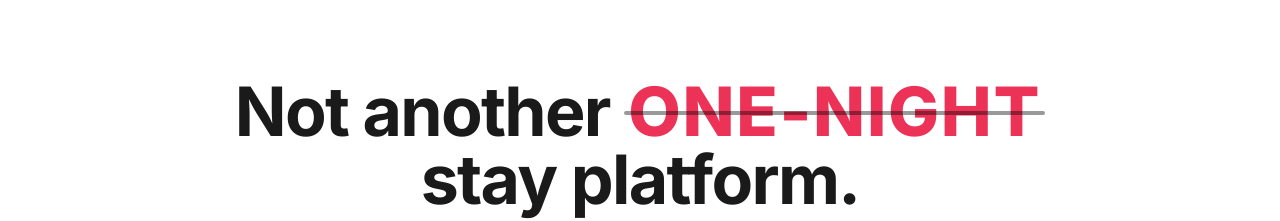
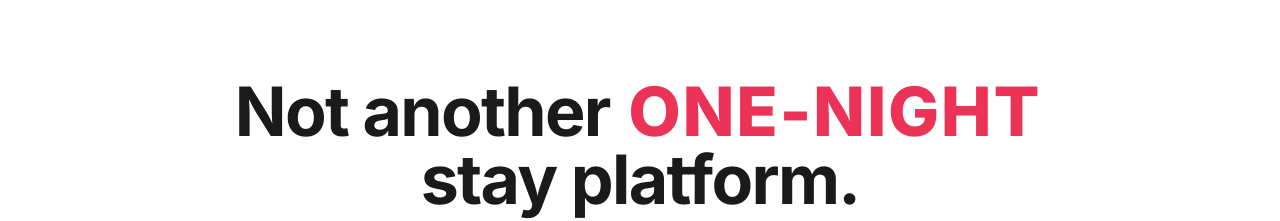
Before and after one commit to amannex/apnastay, a Next.js app: page / in a window 1280 px wide. Shown: the part 149-370 px from the top of the page. Built offline with nearby package versions, Linux system fonts and the light colour scheme; no server answers.

Commit message:
style(hero): remove strikethrough from ONE-NIGHT in main headline

```diff
--- a/src/components/hero/HeroSection.tsx
+++ b/src/components/hero/HeroSection.tsx
@@ -2,7 +2,6 @@
 
 import React from 'react';
 import { ArrowRight } from 'lucide-react';
-import { motion } from 'framer-motion';
 import SearchBar from '../search/SearchBar';
 import { siteConfig } from '../../config/site';
 
@@ -49,16 +48,8 @@ export default function HeroSection({
         {/* 1. Main Headline */}
         <h1 className="text-3xl sm:text-5xl md:text-6xl lg:text-[62px] xl:text-[68px] font-bold tracking-tight text-[#1A1A1A] leading-[1.12] sm:leading-[1.08] max-w-4xl mx-auto animate-slide-up">
           Not another{' '}
-          <span className="relative inline-block font-extrabold text-[#ED3258] px-1 uppercase tracking-wide">
+          <span className="font-extrabold text-[#ED3258] px-1 uppercase tracking-wide">
             ONE-NIGHT
-            {/* Transparent thin black strike-through line */}
-            <motion.span
-              initial={{ scaleX: 0 }}
-              animate={{ scaleX: 1 }}
-              transition={{ duration: 0.45, delay: 0.2, ease: 'easeInOut' }}
-              className="absolute left-0 right-0 top-1/2 -translate-y-1/2 h-[3px] sm:h-[4px] bg-black/40 rounded-full origin-left pointer-events-none"
-              aria-hidden="true"
-            />
           </span>{' '}
           stay platform.
         </h1>
```
